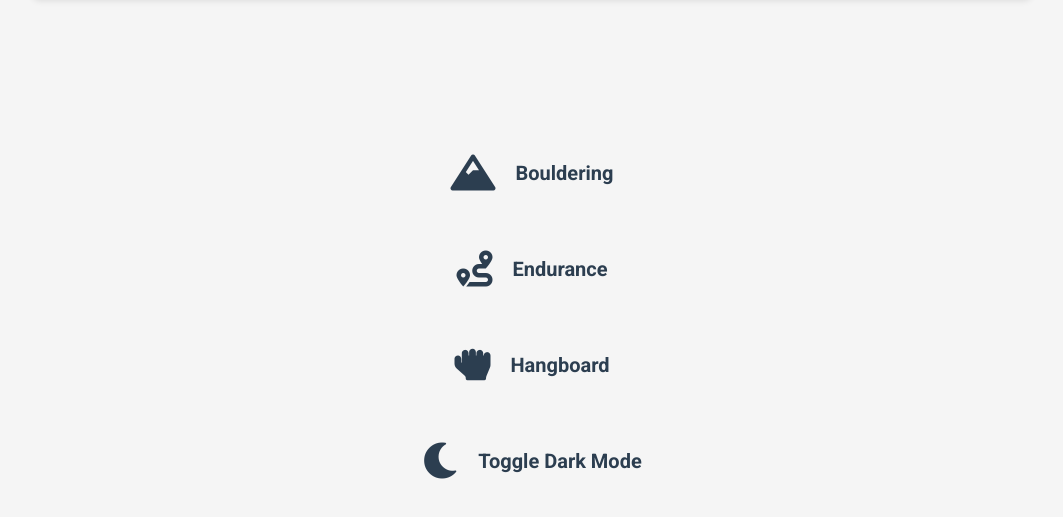
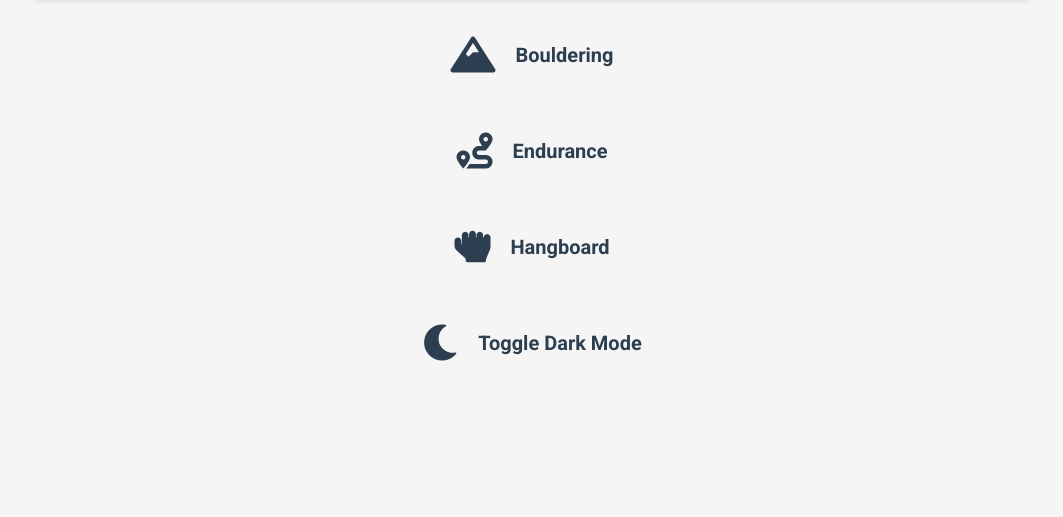
Before and after one commit to rtkaratekid/ctss_calculator, a plain HTML site: page index.html in a window 1280 px wide. Shown: the part 125-642 px from the top of the page, without its empty margins (108-1171 px from the left). Drawn offline with Linux system fonts and the light colour scheme.

Commit message:
things and stuff

```diff
--- a/styles.css
+++ b/styles.css
@@ -11,7 +11,7 @@ body {
     background: linear-gradient(to right, #1a2a3a, #2980b9);
     color: white;
     padding: 15px 0;
-    margin-bottom: 20px;
+    margin-bottom: 10px;
     text-align: center;
     border-radius: 8px;
     box-shadow: 0 4px 6px rgba(0, 0, 0, 0.1);
@@ -195,8 +195,8 @@ tr:hover {
     flex-direction: column;
     align-items: center;
     justify-content: center;
-    margin-top: 20px;
-    min-height: calc(100vh - 200px);
+    margin-top: 10px;
+    min-height: calc(100vh - 600px);
 }
 
 .menu-item {
```
Also changed, not shown: preview.png (added), 1 other file.
